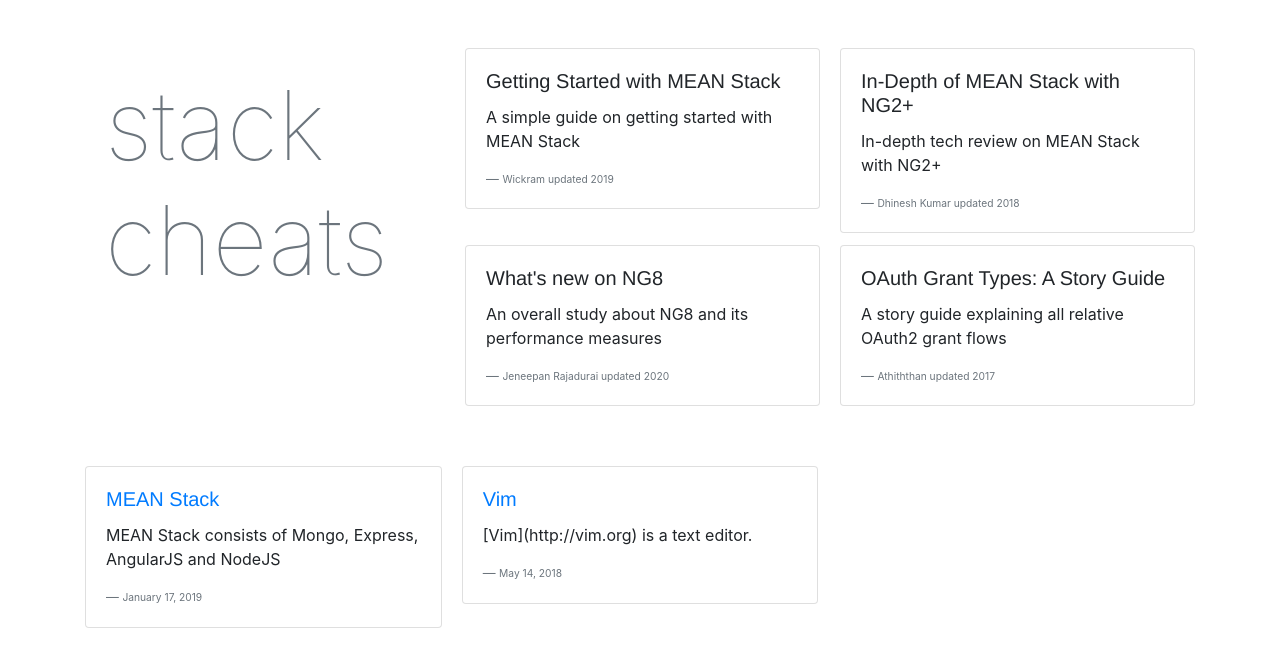
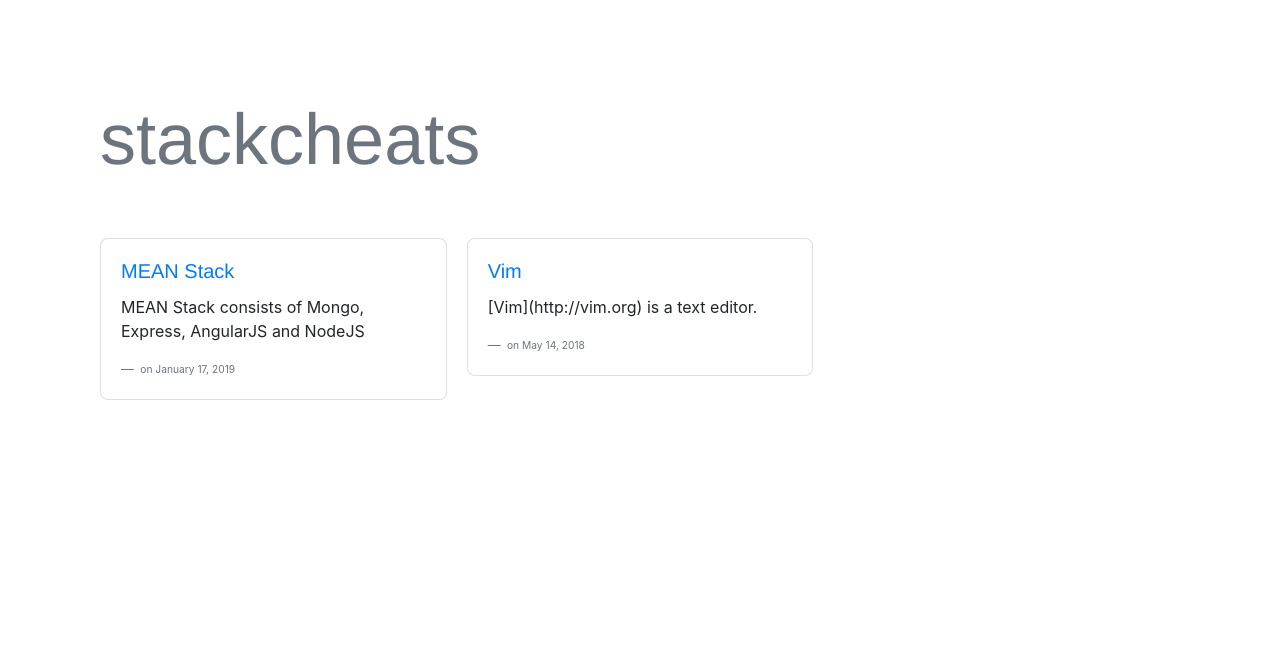
Before and after one commit to athiththan11/stackcheats-engine, a Gatsby site: page / in a window 1280 px wide. Built offline with nearby package versions, Linux system fonts and the light colour scheme; Gatsby itself is replaced by a stand-in of ours; some packages are replaced by stand-ins of ours; a web font is replaced by a local one.

Commit message:
template content update

```diff
--- a/src/components/Layout.js
+++ b/src/components/Layout.js
@@ -61,12 +61,10 @@ class Layout extends React.Component {
     // )
 
     if (location.pathname === rootPath) {
-      header = (
-        <div className="container mt-5"></div>
-      )
+      header = <div className="container pt-5" />
     } else {
       header = (
-        <h3 className="container display-4 mt-5">
+        <h4 className="display-5 py-5 px-3 font-weight-light text-muted">
           <Link
             style={{
               boxShadow: `none`,
@@ -77,12 +75,12 @@ class Layout extends React.Component {
           >
             {title}
           </Link>
-        </h3>
+        </h4>
       )
     }
 
     return (
-      <div>
+      <div className="container">
         {/* head element */}
         {header}
 
--- a/src/gatsby/node/create-pages.js
+++ b/src/gatsby/node/create-pages.js
@@ -12,6 +12,8 @@ const QUERY = `
               category
               weight
               updated
+              author
+              short
           }
           fields {
             slug
@@ -56,7 +58,9 @@ function buildPage({ node, actions, StackCheatTemplate }) {
     title: node.frontmatter.title,
     category: node.frontmatter.category || '',
     weight: node.frontmatter.weight || 0,
-    updated: node.frontmatter.updated
+    updated: node.frontmatter.updated,
+    author: node.frontmatter.author,
+    short: node.frontmatter.short
   }
 
   createPage({
--- a/src/gatsby/node/on-create-node.js
+++ b/src/gatsby/node/on-create-node.js
@@ -23,6 +23,18 @@ const onCreateNode = ({ node, actions, getNode }) => {
       name: 'category',
       value: node.frontmatter.category || 'Default'
     })
+
+    createNodeField({
+      node,
+      name: 'author',
+      value: node.frontmatter.author || 'Athiththan'
+    })
+
+    createNodeField({
+      node,
+      name: 'short',
+      value: node.frontmatter.short
+    })
   }
 }
 
--- a/src/pages/index.js
+++ b/src/pages/index.js
@@ -11,96 +11,15 @@ class BlogIndex extends React.Component {
     const siteTitle = data.site.siteMetadata.title
     const posts = data.allMarkdownRemark.edges
 
-    return (
-      <Layout location={this.props.location} title={siteTitle}>
-        <SEO
-          title="All posts"
-          keywords={[`blog`, `gatsby`, `javascript`, `react`]}
-        />
+    return <Layout location={this.props.location} title={siteTitle}>
+        <SEO title="All posts" keywords={[`blog`, `gatsby`, `javascript`, `react`]} />
 
         <div className="container my-5">
           <div className="row">
-            <div className="col-4">
-              <div className="card h-100 border-0">
-                <div className="card-body">
-                  <p className="card-title display-1 h-100 font-weight-lighter text-muted">stack<br/>cheats</p>
-                </div>
-              </div>
-            </div>
-            <div className="col">
-
-              <div className="row">
-                <div className="container card-columns count-2">
-
-                  <div className="card">
-                    <div className="card-body">
-                      <h5 className="card-title">
-                        Getting Started with MEAN Stack
-                      </h5>
-                      <p className="card-text">A simple guide on getting started with MEAN Stack</p>
-
-                      <footer className="blockquote-footer">
-                        <small className="text-muted">
-                          Wickram updated 2019
-                    </small>
-                      </footer>
-                    </div>
-                  </div>
-
-                  <div className="card">
-                    <div className="card-body">
-                      <h5 className="card-title">
-                        In-Depth of MEAN Stack with NG2+
-                      </h5>
-                      <p className="card-text">In-depth tech review on MEAN Stack with NG2+</p>
-
-                      <footer className="blockquote-footer">
-                        <small className="text-muted">
-                          Dhinesh Kumar updated 2018
-                        </small>
-                      </footer>
-                    </div>
-                  </div>
-
-                </div>
-              </div>
-
-              <div className="row">
-                <div className="container card-columns count-2">
-
-                  <div className="card">
-                    <div className="card-body">
-                      <h5 className="card-title">
-                        What's new on NG8
-                  </h5>
-                      <p className="card-text">An overall study about NG8 and its performance measures</p>
-
-                      <footer className="blockquote-footer">
-                        <small className="text-muted">
-                          Jeneepan Rajadurai updated 2020
-                    </small>
-                      </footer>
-                    </div>
-                  </div>
-
-                  <div className="card">
-                    <div className="card-body">
-                      <h5 className="card-title">
-                        OAuth Grant Types: A Story Guide
-                  </h5>
-                      <p className="card-text">A story guide explaining all relative OAuth2 grant flows</p>
-
-                      <footer className="blockquote-footer">
-                        <small className="text-muted">
-                          Athiththan updated 2017
-                    </small>
-                      </footer>
-                    </div>
-                  </div>
-
-                </div>
-              </div>
-
+            <div className="col-6">
+              <h1 className="display-3 h-100 font-weight-lighter text-muted">
+                stackcheats
+              </h1>
             </div>
           </div>
         </div>
@@ -108,14 +27,10 @@ class BlogIndex extends React.Component {
         <div className="container card-columns">
           {posts.map(({ node }) => {
             const title = node.frontmatter.title || node.fields.slug
-            return (
-              <div className="card" key={node.fields.slug}>
+            return <div className="card rounded-5" key={node.fields.slug}>
                 <div className="card-body">
                   <h5 className="card-title">
-                    <Link
-                      style={{ textDecoration: `none` }}
-                      to={node.fields.slug}
-                    >
+                    <Link style={{ textDecoration: `none` }} to={node.fields.slug}>
                       {title}
                     </Link>
                   </h5>
@@ -123,16 +38,14 @@ class BlogIndex extends React.Component {
 
                   <footer className="blockquote-footer">
                     <small className="text-muted">
-                      {node.frontmatter.updated}
+                      {node.frontmatter.author} on {node.frontmatter.updated}
                     </small>
                   </footer>
                 </div>
               </div>
-            )
           })}
         </div>
       </Layout>
-    )
   }
 }
 
@@ -154,6 +67,8 @@ export const pageQuery = graphql`
             title
             intro
             updated(formatString: "MMMM DD, YYYY")
+            author
+            short
           }
           fields {
             slug
```
